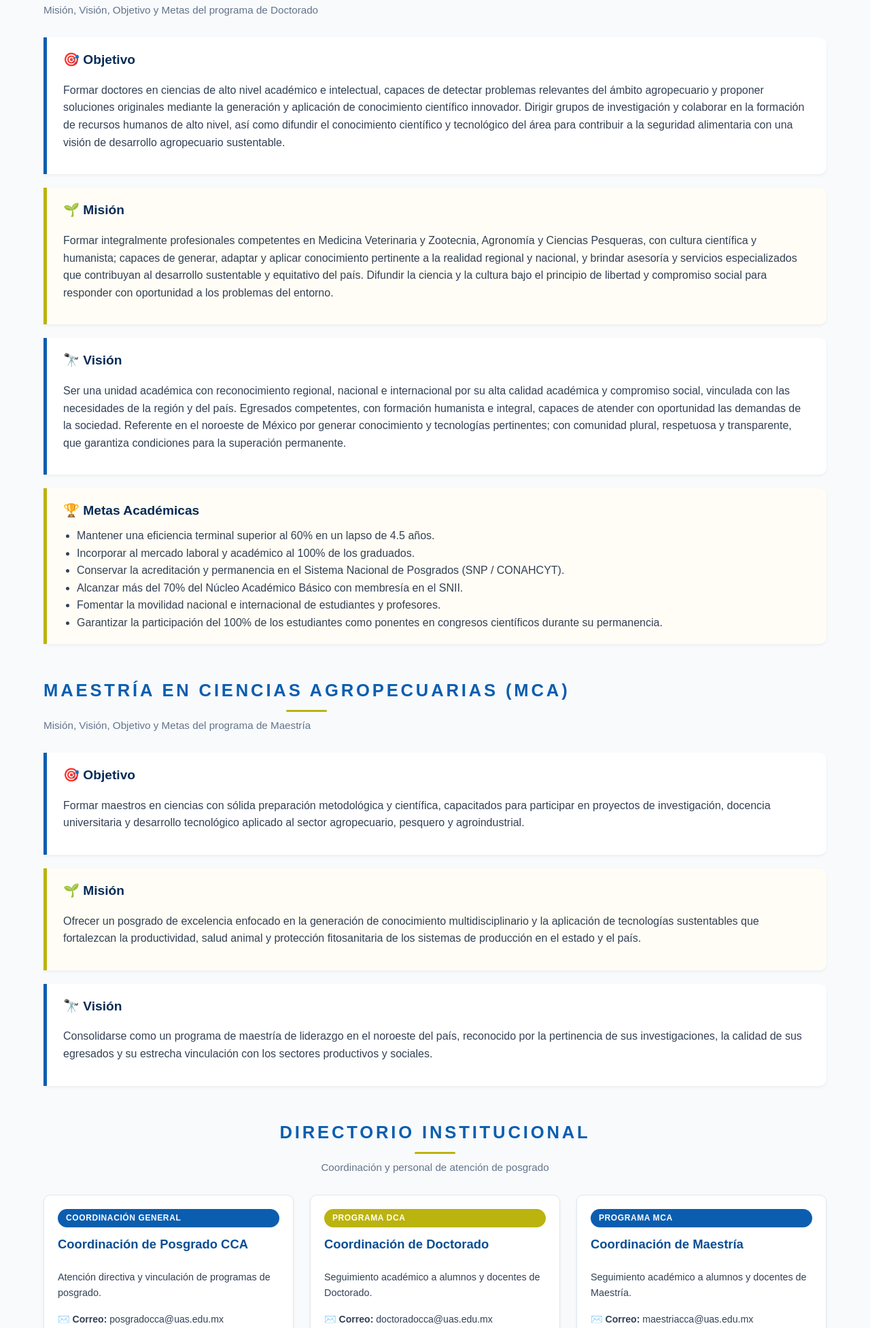
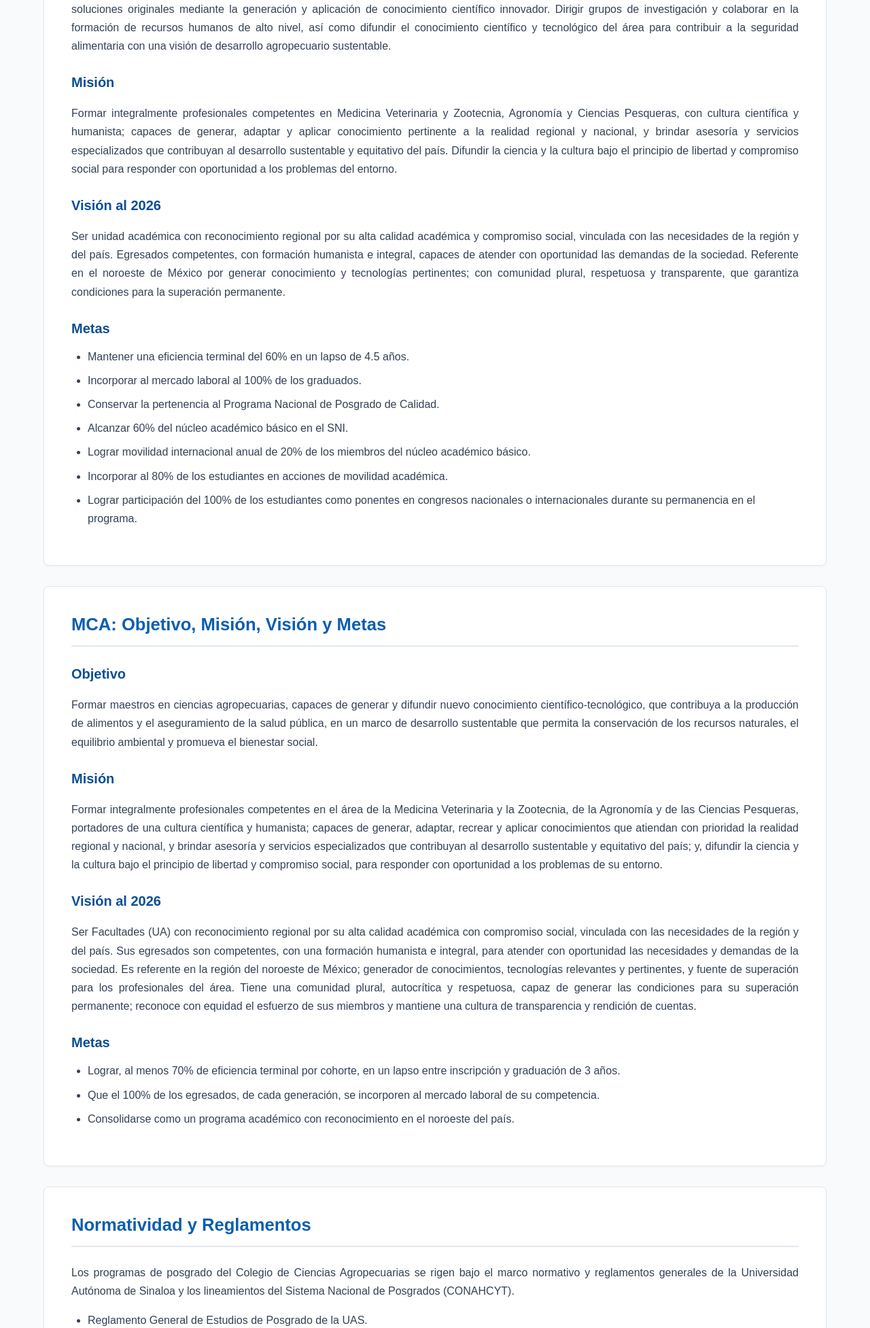
Before and after one commit to JgCazarez/Posgrado-Fmvz, a plain HTML site: page pages/nosotros.html in a window 1280 px wide. Shown: the part 847-2800 px from the top of the page at 68% size. Drawn offline with Linux system fonts and the light colour scheme.

```diff
--- a/pages/nosotros.html
+++ b/pages/nosotros.html
@@ -3,34 +3,83 @@
 <head>
     <meta charset="UTF-8">
     <meta name="viewport" content="width=device-width, initial-scale=1.0">
-    <meta name="description" content="Información institucional sobre el Colegio de Ciencias Agropecuarias de la Universidad Autónoma de Sinaloa: Mensaje de Bienvenida, Misión, Visión, Metas y Directorio.">
+    <meta name="description" content="Información institucional del Colegio de Ciencias Agropecuarias de la Universidad Autónoma de Sinaloa: Mensaje de Bienvenida, Objetivo, Misión, Visión, Metas de DCA y MCA, y Directorio.">
     <title>Nosotros - Colegio de Ciencias Agropecuarias UAS</title>
-
-    <!-- Google Fonts -->
-    <link rel="preconnect" href="https://fonts.googleapis.com">
-    <link rel="preconnect" href="https://fonts.gstatic.com" crossorigin>
-    <link href="https://fonts.googleapis.com/css2?family=Inter:wght@400;500;600;700;800&family=Montserrat:wght@600;700;800&display=swap" rel="stylesheet">
 
     <!-- Hojas de estilo -->
     <link rel="stylesheet" href="../css/styles.css">
     <link rel="stylesheet" href="../css/responsive.css">
+    <style>
+        .simple-content-section {
+            background: #ffffff;
+            padding: 35px 40px;
+            border-radius: 8px;
+            box-shadow: 0 1px 3px rgba(0,0,0,0.05);
+            margin-bottom: 30px;
+            border: 1px solid #e2e8f0;
+        }
+
+        .simple-content-section h1 {
+            color: var(--azul-principal);
+            font-size: 1.6rem;
+            margin-bottom: 24px;
+            padding-bottom: 10px;
+            border-bottom: 2px solid #e2e8f0;
+        }
+
+        .simple-content-section h2 {
+            color: var(--azul-oscuro);
+            font-size: 1.25rem;
+            margin-top: 24px;
+            margin-bottom: 12px;
+            font-weight: 700;
+        }
+
+        .simple-content-section p {
+            font-size: 1rem;
+            line-height: 1.7;
+            color: #334155;
+            margin-bottom: 16px;
+            text-align: justify;
+        }
+
+        .simple-content-section ul {
+            margin: 12px 0 20px 24px;
+            padding: 0;
+            color: #334155;
+            line-height: 1.7;
+        }
+
+        .simple-content-section ul li {
+            margin-bottom: 8px;
+        }
+
+        .divider-simple {
+            border: 0;
+            border-top: 1px solid #e2e8f0;
+            margin: 35px 0;
+        }
+
+        @media (max-width: 768px) {
+            .simple-content-section {
+                padding: 22px 18px;
+            }
+            .simple-content-section p {
+                text-align: left;
+            }
+        }
+    </style>
 </head>
 <body>
 
     <site-header data-root="../"></site-header>
 
-    <!-- Contenido Principal -->
-    <main class="container">
+    <!-- Contenido Principal Simple y Legible -->
+    <main class="container my-4">
 
-        <!-- Banner de Título -->
-        <div class="page-title-banner" id="bienvenida">
-            <h1>Nosotros</h1>
-            <p>Colegio de Ciencias Agropecuarias | Universidad Autónoma de Sinaloa</p>
-        </div>
-
-        <!-- Mensaje de Bienvenida -->
-        <section class="content-card mb-4">
-            <h2 style="color: var(--azul-principal); margin-bottom: 16px;">Mensaje de Bienvenida</h2>
+        <!-- 1. Mensaje de Bienvenida -->
+        <section class="simple-content-section" id="bienvenida">
+            <h1>Mensaje de Bienvenida</h1>
             <p>
                 El <strong>Colegio de Ciencias Agropecuarias (CCA)</strong> de la Universidad Autónoma de Sinaloa les da la más cordial bienvenida a nuestro portal oficial de posgrados.
             </p>
@@ -42,121 +91,132 @@
             </p>
         </section>
 
-        <!-- Doctorado en Ciencias Agropecuarias (DCA) -->
-        <section class="section-spacing" id="dca-mision">
-            <div class="section-header" style="text-align: left;">
-                <h2 class="section-title">DOCTORADO EN CIENCIAS AGROPECUARIAS (DCA)</h2>
-                <p class="section-subtitle">Misión, Visión, Objetivo y Metas del programa de Doctorado</p>
-            </div>
+        <!-- 2. DCA: Objetivo, Misión, Visión y Metas -->
+        <section class="simple-content-section" id="dca-mision">
+            <h1>DCA: Objetivo, Misión, Visión y Metas</h1>
 
-            <!-- Objetivo -->
-            <div class="content-band">
-                <h4>🎯 Objetivo</h4>
+            <h2>Objetivo</h2>
             <p>
                 Formar doctores en ciencias de alto nivel académico e intelectual, capaces de detectar problemas relevantes del ámbito agropecuario y proponer soluciones originales mediante la generación y aplicación de conocimiento científico innovador. Dirigir grupos de investigación y colaborar en la formación de recursos humanos de alto nivel, así como difundir el conocimiento científico y tecnológico del área para contribuir a la seguridad alimentaria con una visión de desarrollo agropecuario sustentable.
             </p>
-            </div>
 
-            <!-- Misión -->
-            <div class="content-band gold">
-                <h4>🌱 Misión</h4>
+            <h2>Misión</h2>
             <p>
                 Formar integralmente profesionales competentes en Medicina Veterinaria y Zootecnia, Agronomía y Ciencias Pesqueras, con cultura científica y humanista; capaces de generar, adaptar y aplicar conocimiento pertinente a la realidad regional y nacional, y brindar asesoría y servicios especializados que contribuyan al desarrollo sustentable y equitativo del país. Difundir la ciencia y la cultura bajo el principio de libertad y compromiso social para responder con oportunidad a los problemas del entorno.
             </p>
+
+            <h2>Visión al 2026</h2>
+            <p>
+                Ser unidad académica con reconocimiento regional por su alta calidad académica y compromiso social, vinculada con las necesidades de la región y del país. Egresados competentes, con formación humanista e integral, capaces de atender con oportunidad las demandas de la sociedad. Referente en el noroeste de México por generar conocimiento y tecnologías pertinentes; con comunidad plural, respetuosa y transparente, que garantiza condiciones para la superación permanente.
+            </p>
+
+            <h2>Metas</h2>
+            <ul>
+                <li>Mantener una eficiencia terminal del 60% en un lapso de 4.5 años.</li>
+                <li>Incorporar al mercado laboral al 100% de los graduados.</li>
+                <li>Conservar la pertenencia al Programa Nacional de Posgrado de Calidad.</li>
+                <li>Alcanzar 60% del núcleo académico básico en el SNI.</li>
+                <li>Lograr movilidad internacional anual de 20% de los miembros del núcleo académico básico.</li>
+                <li>Incorporar al 80% de los estudiantes en acciones de movilidad académica.</li>
+                <li>Lograr participación del 100% de los estudiantes como ponentes en congresos nacionales o internacionales durante su permanencia en el programa.</li>
+            </ul>
+        </section>
+
+        <!-- 3. MCA: Objetivo, Misión, Visión y Metas -->
+        <section class="simple-content-section" id="mca-mision">
+            <h1>MCA: Objetivo, Misión, Visión y Metas</h1>
+
+            <h2>Objetivo</h2>
+            <p>
+                Formar maestros en ciencias agropecuarias, capaces de generar y difundir nuevo conocimiento científico-tecnológico, que contribuya a la producción de alimentos y el aseguramiento de la salud pública, en un marco de desarrollo sustentable que permita la conservación de los recursos naturales, el equilibrio ambiental y promueva el bienestar social.
+            </p>
+
+            <h2>Misión</h2>
+            <p>
+                Formar integralmente profesionales competentes en el área de la Medicina Veterinaria y la Zootecnia, de la Agronomía y de las Ciencias Pesqueras, portadores de una cultura científica y humanista; capaces de generar, adaptar, recrear y aplicar conocimientos que atiendan con prioridad la realidad regional y nacional, y brindar asesoría y servicios especializados que contribuyan al desarrollo sustentable y equitativo del país; y, difundir la ciencia y la cultura bajo el principio de libertad y compromiso social, para responder con oportunidad a los problemas de su entorno.
+            </p>
+
+            <h2>Visión al 2026</h2>
+            <p>
+                Ser Facultades (UA) con reconocimiento regional por su alta calidad académica con compromiso social, vinculada con las necesidades de la región y del país. Sus egresados son competentes, con una formación humanista e integral, para atender con oportunidad las necesidades y demandas de la sociedad. Es referente en la región del noroeste de México; generador de conocimientos, tecnologías relevantes y pertinentes, y fuente de superación para los profesionales del área. Tiene una comunidad plural, autocrítica y respetuosa, capaz de generar las condiciones para su superación permanente; reconoce con equidad el esfuerzo de sus miembros y mantiene una cultura de transparencia y rendición de cuentas.
+            </p>
+
+            <h2>Metas</h2>
+            <ul>
+                <li>Lograr, al menos 70% de eficiencia terminal por cohorte, en un lapso entre inscripción y graduación de 3 años.</li>
+                <li>Que el 100% de los egresados, de cada generación, se incorporen al mercado laboral de su competencia.</li>
+                <li>Consolidarse como un programa académico con reconocimiento en el noroeste del país.</li>
+            </ul>
+        </section>
+
+        <!-- 4. Normatividad -->
+        <section class="simple-content-section" id="normatividad">
+            <h1>Normatividad y Reglamentos</h1>
+            <p>
+                Los programas de posgrado del Colegio de Ciencias Agropecuarias se rigen bajo el marco normativo y reglamentos generales de la Universidad Autónoma de Sinaloa y los lineamientos del Sistema Nacional de Posgrados (CONAHCYT).
+            </p>
+            <ul>
+                <li>Reglamento General de Estudios de Posgrado de la UAS.</li>
+                <li>Normativa y Lineamientos para Comités Tutoriales de Tesis.</li>
+                <li>Código de Ética e Integridad Científica.</li>
+                <li>Guías para trámites de titulación y examen de grado.</li>
+            </ul>
+        </section>
+
+        <!-- 5. LOGOS Institucionales -->
+        <section class="simple-content-section" id="logos">
+            <h1>Logotipos Oficiales</h1>
+            <p>
+                Descarga y consulta de logotipos oficiales en alta resolución para presentaciones, tesis y artículos científicos:
+            </p>
+            <div style="display: flex; gap: 20px; flex-wrap: wrap; margin-top: 20px; align-items: center;">
+                <div style="text-align: center; border: 1px solid #e2e8f0; padding: 15px; border-radius: 8px;">
+                    <img src="../assets/image-34.png" alt="Escudo UAS" style="height: 70px; margin: 0 auto 10px;">
+                    <span style="font-size: 0.85rem; font-weight: 600;">Escudo UAS</span>
                 </div>
-
-            <!-- Visión -->
-            <div class="content-band">
-                <h4>🔭 Visión</h4>
-                <p>
-                    Ser una unidad académica con reconocimiento regional, nacional e internacional por su alta calidad académica y compromiso social, vinculada con las necesidades de la región y del país. Egresados competentes, con formación humanista e integral, capaces de atender con oportunidad las demandas de la sociedad. Referente en el noroeste de México por generar conocimiento y tecnologías pertinentes; con comunidad plural, respetuosa y transparente, que garantiza condiciones para la superación permanente.
-                </p>
+                <div style="text-align: center; border: 1px solid #e2e8f0; padding: 15px; border-radius: 8px;">
+                    <img src="../assets/consolidacion2029-2.png" alt="UAS 2029" style="height: 70px; margin: 0 auto 10px;">
+                    <span style="font-size: 0.85rem; font-weight: 600;">Consolidación 2029</span>
                 </div>
-
-            <!-- Metas -->
-            <div class="content-band gold">
-                <h4>🏆 Metas Académicas</h4>
-                <ul style="margin: 0; padding-left: 20px;">
-                    <li>Mantener una eficiencia terminal superior al 60% en un lapso de 4.5 años.</li>
-                    <li>Incorporar al mercado laboral y académico al 100% de los graduados.</li>
-                    <li>Conservar la acreditación y permanencia en el Sistema Nacional de Posgrados (SNP / CONAHCYT).</li>
-                    <li>Alcanzar más del 70% del Núcleo Académico Básico con membresía en el SNII.</li>
-                    <li>Fomentar la movilidad nacional e internacional de estudiantes y profesores.</li>
-                    <li>Garantizar la participación del 100% de los estudiantes como ponentes en congresos científicos durante su permanencia.</li>
-                </ul>
+                <div style="text-align: center; border: 1px solid #e2e8f0; padding: 15px; border-radius: 8px;">
+                    <img src="../assets/logo-fmvz.png" alt="Logo FMVZ" style="height: 70px; margin: 0 auto 10px;">
+                    <span style="font-size: 0.85rem; font-weight: 600;">FMVZ UAS</span>
+                </div>
+                <div style="text-align: center; border: 1px solid #e2e8f0; padding: 15px; border-radius: 8px;">
+                    <img src="../assets/logo-snp.png" alt="Logo SNP" style="height: 70px; margin: 0 auto 10px;">
+                    <span style="font-size: 0.85rem; font-weight: 600;">SNP CONAHCYT</span>
+                </div>
             </div>
         </section>
 
-        <!-- Maestría en Ciencias Agropecuarias (MCA) -->
-        <section class="section-spacing" id="mca-mision">
-            <div class="section-header" style="text-align: left;">
-                <h2 class="section-title">MAESTRÍA EN CIENCIAS AGROPECUARIAS (MCA)</h2>
-                <p class="section-subtitle">Misión, Visión, Objetivo y Metas del programa de Maestría</p>
-            </div>
+        <!-- 6. Directorio -->
+        <section class="simple-content-section" id="directorio">
+            <h1>Directorio</h1>
 
-            <!-- Objetivo -->
-            <div class="content-band">
-                <h4>🎯 Objetivo</h4>
+            <h2>Coordinación de Posgrado CCA</h2>
             <p>
-                    Formar maestros en ciencias con sólida preparación metodológica y científica, capacitados para participar en proyectos de investigación, docencia universitaria y desarrollo tecnológico aplicado al sector agropecuario, pesquero y agroindustrial.
+                <strong>Facultad de Medicina Veterinaria y Zootecnia - UAS</strong><br>
+                Boulevard San Ángel 3800, Colonia San Benito, C.P. 80246, Culiacán, Sinaloa, México.<br>
+                <strong>Teléfono:</strong> (667) 718-1650<br>
+                <strong>Correo Electrónico:</strong> <a href="mailto:posgradocca@uas.edu.mx">posgradocca@uas.edu.mx</a><br>
+                <strong>Horario de Atención:</strong> Lunes a Viernes de 9:00 a 15:00 hrs.
             </p>
-            </div>
 
-            <!-- Misión -->
-            <div class="content-band gold">
-                <h4>🌱 Misión</h4>
+            <hr class="divider-simple">
+
+            <h2>Coordinación del Doctorado en Ciencias Agropecuarias (DCA)</h2>
             <p>
-                    Ofrecer un posgrado de excelencia enfocado en la generación de conocimiento multidisciplinario y la aplicación de tecnologías sustentables que fortalezcan la productividad, salud animal y protección fitosanitaria de los sistemas de producción en el estado y el país.
+                <strong>Correo Electrónico:</strong> <a href="mailto:doctoradocca@uas.edu.mx">doctoradocca@uas.edu.mx</a><br>
+                <strong>Teléfono:</strong> (667) 718-1650 Ext. 102
             </p>
-            </div>
 
-            <!-- Visión -->
-            <div class="content-band">
-                <h4>🔭 Visión</h4>
+            <hr class="divider-simple">
+
+            <h2>Coordinación de la Maestría en Ciencias Agropecuarias (MCA)</h2>
             <p>
-                    Consolidarse como un programa de maestría de liderazgo en el noroeste del país, reconocido por la pertinencia de sus investigaciones, la calidad de sus egresados y su estrecha vinculación con los sectores productivos y sociales.
+                <strong>Correo Electrónico:</strong> <a href="mailto:maestriacca@uas.edu.mx">maestriacca@uas.edu.mx</a><br>
+                <strong>Teléfono:</strong> (667) 718-1650 Ext. 103
             </p>
-            </div>
-        </section>
-
-        <!-- Directorio Institucional -->
-        <section class="section-spacing" id="directorio">
-            <div class="section-header">
-                <h2 class="section-title">DIRECTORIO INSTITUCIONAL</h2>
-                <p class="section-subtitle">Coordinación y personal de atención de posgrado</p>
-            </div>
-
-            <div class="grid-3">
-                <div class="card-convocatoria p-4">
-                    <div class="card-body">
-                        <span class="card-badge" style="position: static; display: inline-block; margin-bottom: 10px;">Coordinación General</span>
-                        <h3>Coordinación de Posgrado CCA</h3>
-                        <p>Atención directiva y vinculación de programas de posgrado.</p>
-                        <p style="margin: 0; font-size: 0.88rem;"><strong>✉️ Correo:</strong> posgradocca@uas.edu.mx</p>
-                        <p style="margin: 0; font-size: 0.88rem;"><strong>📞 Tel:</strong> (667) 718-1650</p>
-                    </div>
-                </div>
-
-                <div class="card-convocatoria p-4">
-                    <div class="card-body">
-                        <span class="card-badge gold" style="position: static; display: inline-block; margin-bottom: 10px;">Programa DCA</span>
-                        <h3>Coordinación de Doctorado</h3>
-                        <p>Seguimiento académico a alumnos y docentes de Doctorado.</p>
-                        <p style="margin: 0; font-size: 0.88rem;"><strong>✉️ Correo:</strong> doctoradocca@uas.edu.mx</p>
-                        <p style="margin: 0; font-size: 0.88rem;"><strong>📞 Tel:</strong> (667) 718-1650 Ext. 102</p>
-                    </div>
-                </div>
-
-                <div class="card-convocatoria p-4">
-                    <div class="card-body">
-                        <span class="card-badge" style="position: static; display: inline-block; margin-bottom: 10px;">Programa MCA</span>
-                        <h3>Coordinación de Maestría</h3>
-                        <p>Seguimiento académico a alumnos y docentes de Maestría.</p>
-                        <p style="margin: 0; font-size: 0.88rem;"><strong>✉️ Correo:</strong> maestriacca@uas.edu.mx</p>
-                        <p style="margin: 0; font-size: 0.88rem;"><strong>📞 Tel:</strong> (667) 718-1650 Ext. 103</p>
-                    </div>
-                </div>
-            </div>
         </section>
 
     </main>
```
Lines whose indentation alone changed are shown as unchanged.
